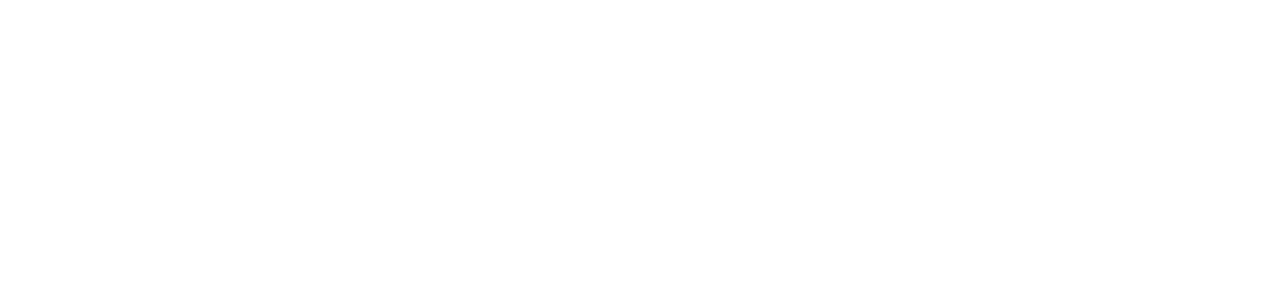
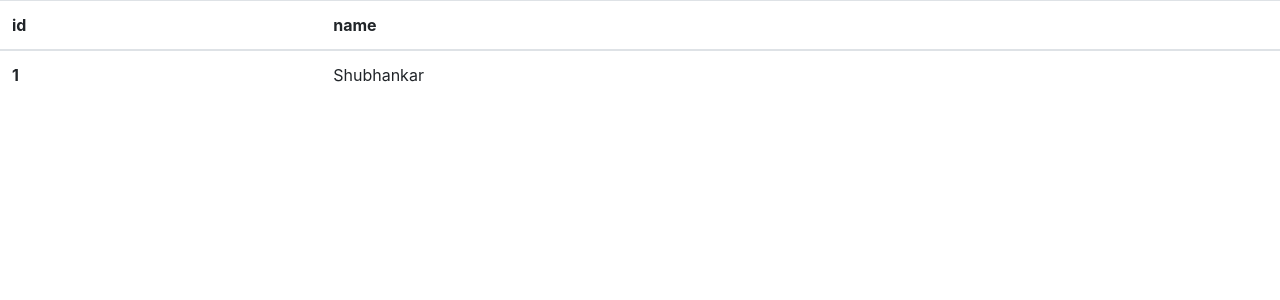
Before and after one commit to shubhankarBorade/dirtcube_dashboard_frontend, a React (Create React App) app: page /data in a window 1280 px wide. Shown: the top 300 px of the page. Built offline with nearby package versions, Linux system fonts and the light colour scheme.

Commit message:
[Data] : WIP : Table components and data page

```diff
--- a/src/App.js
+++ b/src/App.js
@@ -4,6 +4,7 @@
 
 import SignUpPage from "./pages/sign-up/sign-up.pages";
 import OverviewPage from "./pages/overview-page/overview.page";
+import DataPage from "./pages/data-page/data.page";
 
 
 // import {Card} from "./components/card/card.component";
@@ -17,6 +18,7 @@
                     <Switch>
                         <Route exact path='/sign-up' component={SignUpPage}/>
                         <Route exact path='/overview' component={OverviewPage}/>
+                        <Route exact path='/data' component={DataPage}/>
                     </Switch>
                 </Router>
             </div>
--- /dev/null
+++ b/src/components/table-component/table.component.jsx
@@ -0,0 +1,25 @@
+import React from 'react';
+import TableHeader from "../table-header-component/table-header.component";
+import TableRow from "../table-row-component/table-row.component";
+
+/**
+ *
+ * @param tableClass
+ * @param {[String]} columnNames
+ * @param {String} id
+ * @param {[String]} values
+ * @returns {*}
+ * @constructor
+ */
+function TableComponent({tableClass = 'table', columnNames, id, values}) {
+    return (
+        <div className='table-responsive'>
+            <table className={tableClass}>
+                <TableHeader columnNames={columnNames}/>
+                <TableRow id={id} values={values}/>
+            </table>
+        </div>
+    )
+}
+
+export default TableComponent
--- /dev/null
+++ b/src/components/table-header-component/table-header.component.jsx
@@ -0,0 +1,17 @@
+import React from 'react';
+
+function TableHeader({columnNames = []}) {
+    return (
+        <thead>
+        <tr>
+            {
+                columnNames.map(columnName => (
+                    <th scope="col">{columnName}</th>
+                ))
+            }
+        </tr>
+        </thead>
+    )
+}
+
+export default TableHeader;
--- /dev/null
+++ b/src/components/table-row-component/table-row.component.jsx
@@ -0,0 +1,18 @@
+import React from 'react';
+
+function TableRow({id, values = []}) {
+    return (
+        <tbody>
+        <tr>
+            <th scope="row">{id}</th>
+            {
+                values.map(value => (
+                    <td>{value}</td>
+                ))
+            }
+        </tr>
+        </tbody>
+    )
+}
+
+export default TableRow
--- /dev/null
+++ b/src/pages/data-page/data.page.jsx
@@ -0,0 +1,12 @@
+import React from 'react';
+import TableComponent from "../../components/table-component/table.component";
+
+function DataPage() {
+    return (
+        <div>
+            <TableComponent tableClass='table' columnNames={['id', 'name']} values={['Shubhankar']} id={'1'}/>
+        </div>
+    )
+}
+
+export default DataPage;
--- a/src/pages/overview-page/overview.page.jsx
+++ b/src/pages/overview-page/overview.page.jsx
@@ -15,8 +15,8 @@
         <div className='row fullHeight'>
             <div className='col-2 main-menu'>
                 {
-                    menuItems.map(id => (
-                        <MenuItems menuItem={id}/>
+                    menuItems.map(item => (
+                        <MenuItems menuItem={item}/>
                     ))
                 }
             </div>
```
Also changed, not shown: src/data/user.data.js (added, +11 -0 lines), src/components/table-component/table.component.css (added), src/components/table-header-component/table-header.component.css (added), src/components/table-row-component/table-row.component.css (added), src/pages/data-page/data.page.css (added).
